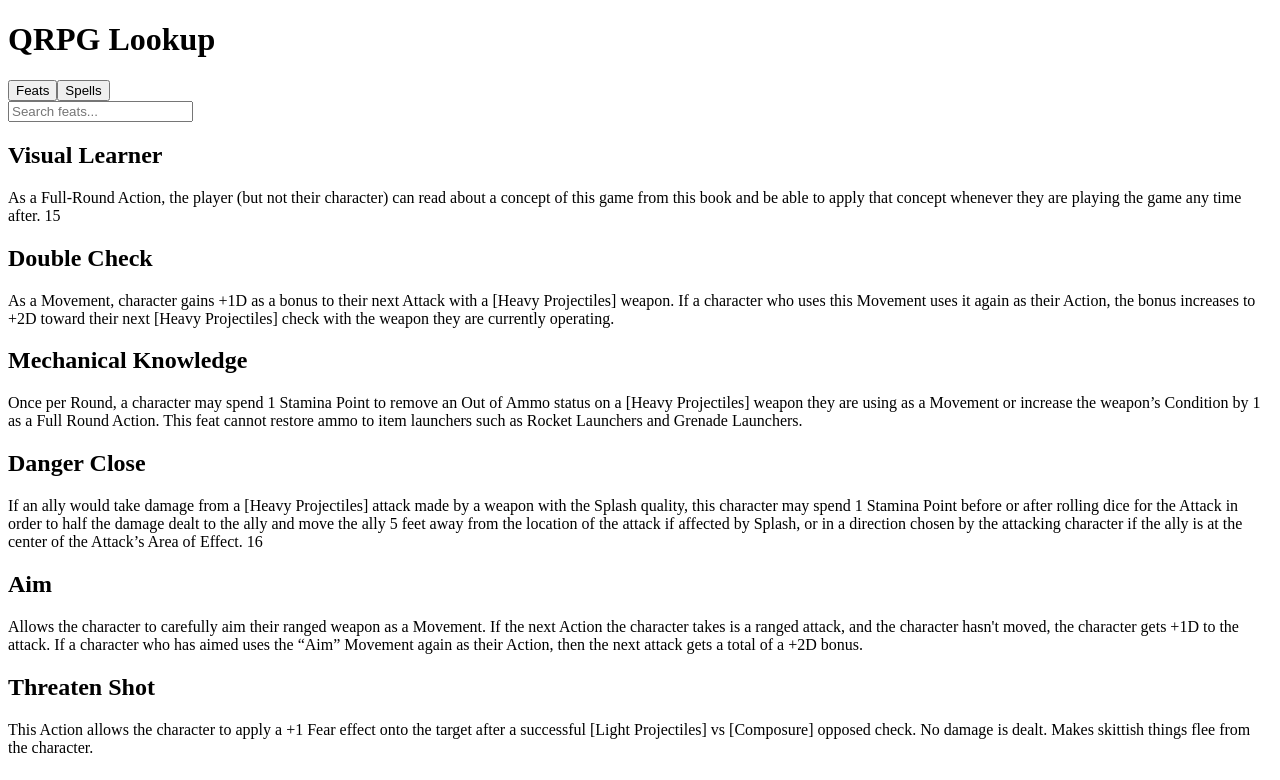
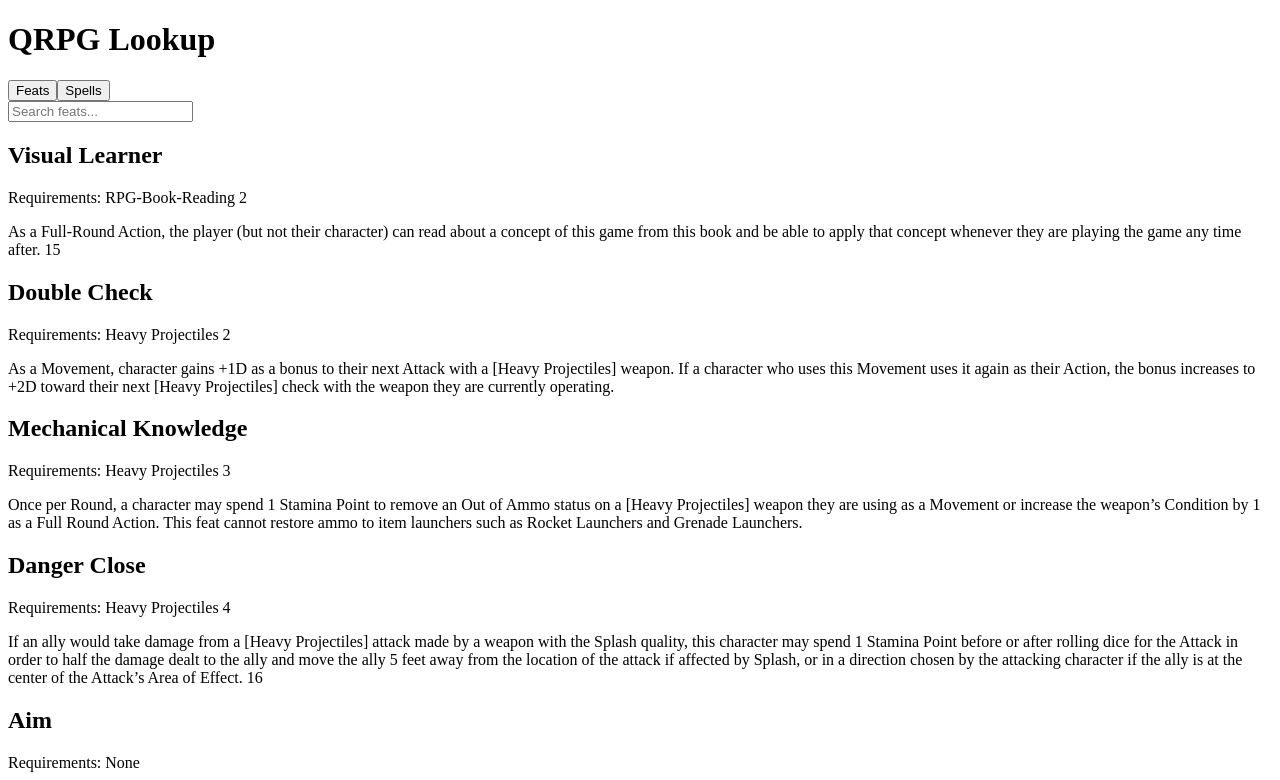
Before and after one commit to Attylus/qrpg_lookup_app, a Next.js app: page / in a window 1280 px wide. Shown: the top 780 px of the page. Built offline with nearby package versions, Linux system fonts and the light colour scheme.

Commit message:
Update index.js

```diff
--- a/pages/index.js
+++ b/pages/index.js
@@ -2,6 +2,7 @@ import { useState } from "react";
 import { Input } from "../components/ui/input";
 import { Tabs, TabsList, TabsTrigger } from "../components/ui/tabs";
 import { Card, CardContent } from "../components/ui/card";
+
 import feats from "../data/qrpg_feats.json";
 import spells from "../data/qrpg_spells.json";
 
@@ -11,13 +12,13 @@ export default function Home() {
 
   const data = tab === "feats" ? feats : spells;
 
-  const filteredData = data.filter((entry) =>
-    entry.name.toLowerCase().includes(search.toLowerCase())
+  const filteredData = data.filter((item) =>
+    item.name.toLowerCase().includes(search.toLowerCase())
   );
 
   return (
-    <div className="max-w-2xl mx-auto p-4 space-y-6">
-      <h1 className="text-2xl font-bold text-center">QRPG Lookup</h1>
+    <div className="max-w-2xl mx-auto p-6 space-y-6">
+      <h1 className="text-3xl font-bold text-center">QRPG Lookup</h1>
 
       <Tabs value={tab} onValueChange={setTab}>
         <TabsList>
@@ -35,14 +36,48 @@ export default function Home() {
       <div className="space-y-4">
         {filteredData.map((item, i) => (
           <Card key={i}>
-            <CardContent className="p-4">
-              <h2 className="font-bold">{item.name}</h2>
-              {item.effect && <p className="text-sm">{item.effect}</p>}
-              {item.description && <p className="text-sm">{item.description}</p>}
+            <CardContent className="p-4 space-y-2">
+              <h2 className="text-lg font-semibold">{item.name}</h2>
+              {tab === "feats" ? (
+                <>
+                  {item.requirements && (
+                    <p className="text-sm text-muted-foreground">
+                      Requirements: {item.requirements}
+                    </p>
+                  )}
+                  <p className="text-sm">{item.description}</p>
+                </>
+              ) : (
+                <>
+                  {item.damage && (
+                    <p>
+                      <strong>Damage:</strong> {item.damage}
+                    </p>
+                  )}
+                  {item.dosEffect && (
+                    <p>
+                      <strong>DoS Effect:</strong> {item.dosEffect}
+                    </p>
+                  )}
+                  {item.cantrip && (
+                    <p>
+                      <strong>Cantrip:</strong> {item.cantrip}
+                    </p>
+                  )}
+                  {item.eventEffect && (
+                    <p>
+                      <strong>Event:</strong> {item.eventEffect}
+                    </p>
+                  )}
+                </>
+              )}
             </CardContent>
           </Card>
         ))}
-        {filteredData.length === 0 && <p>No results found.</p>}
+
+        {filteredData.length === 0 && (
+          <p className="text-center text-sm text-gray-500">No results found.</p>
+        )}
       </div>
     </div>
   );
```
